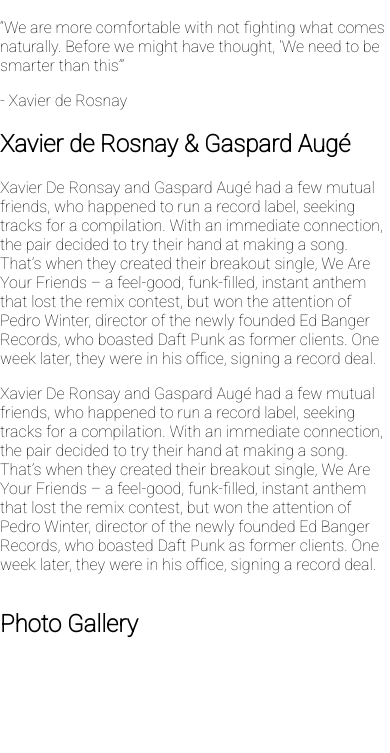
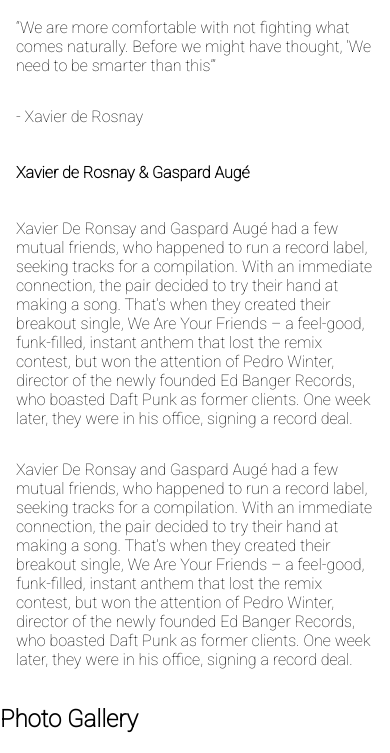
Before and after one commit to marcelofinkielman/marcelo-finkielman-bandsite, a plain HTML site: page sprint-one/index.html in a window 390 px wide. Shown: the part 750-1503 px from the top of the page. Before the commit the page ends 1407 px from the top, so only its background shows below. Drawn offline with Linux system fonts and the light colour scheme.

Commit message:
mobile update

```diff
--- a/sprint-one/index.html
+++ b/sprint-one/index.html
@@ -1,5 +1,6 @@
 <!DOCTYPE html>
 <html lang="en">
+
 <head>
   <meta charset="UTF-8">
   <meta http-equiv="X-UA-Compatible" content="IE=edge">
@@ -9,14 +10,15 @@
 <link href="https://fonts.googleapis.com/css2?family=Roboto:wght@100&display=swap" rel="stylesheet">
 <link rel="stylesheet" href="./styles/global.css">
 <link rel="stylesheet" href="./styles/main.css">
+
 <body>
   <nav class="navBar">
     <div class="navBar__name">
-      <a href="./index.html">  <img src="../sprint-one/Assets/Logo/Logo-bandsite.png" alt=""> </a>
+      <a href="./index.html"> <img src="../sprint-one/Assets/Logo/Logo-bandsite.png" alt=""> </a>
     </div>
     <div class="navBar__links">
       <h2 class="navBar__links__1"><a href="">Biography</a></h2>
-      <h2 class="navBar__links__2" ><a href="">Shows</a></h2>
+      <h2 class="navBar__links__2"><a href="">Shows</a></h2>
     </div>
   </nav>
   <section class="hero">
@@ -30,13 +32,14 @@
     <div class="about-band__img">
       <img src="./Assets/Images/concert.jpg" alt="">
     </div>
-    <div class="about-band__news">
-      <p class="about-band__news__quot">“We are more comfortable with not
+  </section>
+  <section class="news">
+    <p class="news__quot">“We are more comfortable with not
       fighting what comes naturally. Before
       we might have thought, ‘We need to
       be smarter than this’”</p>
-      <p>- Xavier de Rosnay</p>
-      <h2>Xavier de Rosnay & Gaspard Augé</h2>
+    <p class="news__singer-name">- Xavier de Rosnay</p>
+    <h4 class="news__singers">Xavier de Rosnay & Gaspard Augé</h4>
     <p>Xavier De Ronsay and Gaspard Augé had a few
       mutual friends, who happened to run a record label,
       seeking tracks for a compilation. With an immediate
@@ -59,8 +62,6 @@
       director of the newly founded Ed Banger Records,
       who boasted Daft Punk as former clients. One week
       later, they were in his office, signing a record deal.</p>
-
-    </div>
   </section>
   <section class="gallery">
     <h2>Photo Gallery</h2>
@@ -70,4 +71,5 @@
   </section>
 
 </body>
+
 </html>
--- a/sprint-one/styles/main.scss
+++ b/sprint-one/styles/main.scss
@@ -1,5 +1,7 @@
 @import './partials/variables';
 @import './partials/mixin';
+
+
 
 /*body {
 @include mobile {
@@ -63,7 +65,7 @@
    @include mobdef;
   }
 
-  .hero {
+.hero {
 
     @include flexcenter;
     width: 100%;
@@ -109,7 +111,9 @@
       @include flexcenter;
       width: 288px;
       justify-content: flex-start;
-      margin: 32px, 0, 24px, 0;
+      margin-top: 32px;
+      margin-bottom: 24px
+
     }
 
     &__img {
@@ -120,17 +124,31 @@
       & img {
         width: 100%;
        max-height: 183px;
-
-      }
-
-    &__news {
-      &__quot {
-        @include marg
       }
     }
+  }
+}
+.news {
+  display: flex;
+  flex-wrap: wrap;
+  @include marg;
+  @include mobile {
+    &__quot {
+      font-weight: 600;
+      margin-top: 24px;
+      margin-bottom: 32px;
+    }
 
-  }
+    &__singer-name {
+      margin-top: 0;
+      margin-bottom: 0;
+    }
+
+    &__singers {
+      margin-top: 40px;
+      margin-bottom: 24px;
+    }
   }
 
 
-}
+  }
--- a/sprint-one/styles/partials/_typography.scss
+++ b/sprint-one/styles/partials/_typography.scss
@@ -1,5 +1,6 @@
 @font-face {
   src: url(../../Assets/Font/AvenirNextProLT/Linotype\ -\ AvenirNextLTPro-Regular.otf);
+  font-family: avenir;
   font-weight: 400;
   font-style: normal;
 };
```
Also changed, not shown: sprint-one/styles/main.css, 1 other file. Lines whose indentation alone changed are shown as unchanged.
